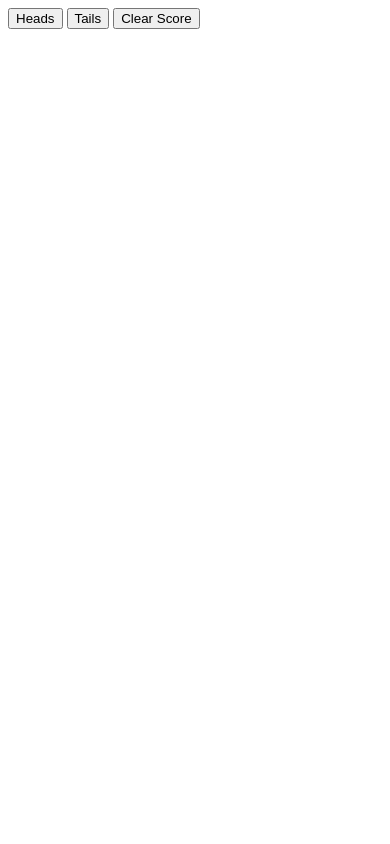
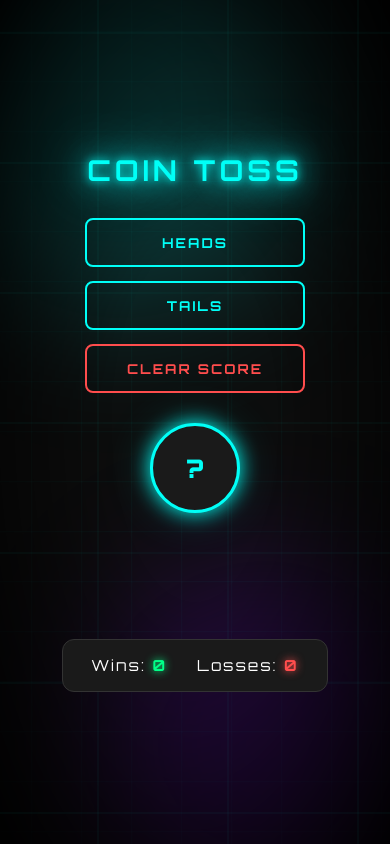
Before and after one commit to khyatimudgal/coin_toss_game, a plain HTML site: page coin_toss.html in a window 390 px wide. Drawn offline with Linux system fonts and the light colour scheme.

Commit message:
Style added with new features

```diff
--- /dev/null
+++ b/coin_toss.css
@@ -0,0 +1,324 @@
+* {
+  margin: 0;
+  padding: 0;
+  box-sizing: border-box;
+}
+
+body {
+  background-color: #0d0d0d;
+  color: #ffffff;
+  font-family: 'Orbitron', sans-serif;
+  display: flex;
+  flex-direction: column;
+  align-items: center;
+  justify-content: center;
+  min-height: 100vh;
+  overflow: hidden;
+  transition: background-color 0.3s ease;
+}
+
+/* Animated grid background - layer 1 (small, fast) */
+body::before {
+  content: '';
+  position: fixed;
+  top: 0;
+  left: 0;
+  width: 100%;
+  height: 100%;
+  background-image:
+    linear-gradient(rgba(0, 255, 247, 0.04) 1px, transparent 1px),
+    linear-gradient(90deg, rgba(0, 255, 247, 0.04) 1px, transparent 1px);
+  background-size: 50px 50px;
+  animation: gridMove 8s linear infinite;
+  z-index: -1;
+}
+
+/* Animated grid background - layer 2 (large, slow) + vignette */
+body::after {
+  content: '';
+  position: fixed;
+  top: 0;
+  left: 0;
+  width: 100%;
+  height: 100%;
+  background-image:
+    linear-gradient(rgba(0, 255, 247, 0.06) 1px, transparent 1px),
+    linear-gradient(90deg, rgba(0, 255, 247, 0.06) 1px, transparent 1px),
+    radial-gradient(ellipse at center, transparent 30%, rgba(0, 0, 0, 0.92) 100%);
+  background-size: 130px 130px, 130px 130px, 100% 100%;
+  animation: gridMoveSlow 20s linear infinite;
+  z-index: -1;
+}
+
+@keyframes gridMove {
+  0% { background-position: 0 0, 0 0; }
+  100% { background-position: 50px 50px, 50px 50px; }
+}
+
+@keyframes gridMoveSlow {
+  0% { background-position: 0 0, 0 0, center; }
+  100% { background-position: -130px 130px, -130px 130px, center; }
+}
+
+/* Floating orbs */
+h1::before,
+h1::after {
+  content: '';
+  position: fixed;
+  border-radius: 50%;
+  filter: blur(90px);
+  z-index: -1;
+  pointer-events: none;
+}
+
+h1::before {
+  width: 400px;
+  height: 400px;
+  background: rgba(0, 255, 247, 0.18);
+  top: -100px;
+  left: -100px;
+  filter: blur(70px);
+  animation: floatOrb1 14s ease-in-out infinite alternate;
+}
+
+h1::after {
+  width: 350px;
+  height: 350px;
+  background: rgba(130, 0, 255, 0.2);
+  bottom: -100px;
+  right: -80px;
+  filter: blur(70px);
+  animation: floatOrb2 10s ease-in-out infinite alternate;
+}
+
+@keyframes floatOrb1 {
+  0%   { transform: translate(0, 0); }
+  100% { transform: translate(80px, 60px); }
+}
+
+@keyframes floatOrb2 {
+  0%   { transform: translate(0, 0); }
+  100% { transform: translate(-60px, -50px); }
+}
+
+/* Background flash */
+body.win-flash {
+  animation: winFlash 0.6s ease;
+}
+
+body.lose-flash {
+  animation: loseFlash 0.6s ease;
+}
+
+@keyframes winFlash {
+  0%, 100% { background-color: #0d0d0d; }
+  50% { background-color: #002a1a; }
+}
+
+@keyframes loseFlash {
+  0%, 100% { background-color: #0d0d0d; }
+  50% { background-color: #2a0000; }
+}
+
+h1 {
+  font-size: 3rem;
+  margin-bottom: 40px;
+  text-transform: uppercase;
+  letter-spacing: 8px;
+  color: #00fff7;
+  text-shadow: 0 0 10px #00fff7, 0 0 30px #00fff7;
+  animation: neonFlicker 6s infinite;
+}
+
+@keyframes neonFlicker {
+  0%, 19%, 21%, 23%, 25%, 54%, 56%, 100% {
+    color: #00fff7;
+    text-shadow: 0 0 10px #00fff7, 0 0 30px #00fff7, 0 0 60px #00fff7;
+  }
+  20%, 24%, 55% {
+    color: rgba(0, 255, 247, 0.4);
+    text-shadow: none;
+  }
+  22% {
+    color: rgba(0, 255, 247, 0.7);
+    text-shadow: 0 0 5px #00fff7;
+  }
+}
+
+#buttons {
+  display: flex;
+  gap: 20px;
+  margin-bottom: 40px;
+}
+
+button {
+  padding: 14px 30px;
+  font-size: 0.9rem;
+  font-family: 'Orbitron', sans-serif;
+  font-weight: bold;
+  text-transform: uppercase;
+  letter-spacing: 2px;
+  border: 2px solid #00fff7;
+  background: transparent;
+  color: #00fff7;
+  border-radius: 8px;
+  cursor: pointer;
+  transition: all 0.2s ease;
+}
+
+button:hover {
+  background: #00fff7;
+  color: #0d0d0d;
+  box-shadow: 0 0 15px #00fff7, 0 0 40px #00fff7;
+}
+
+button:active {
+  transform: translateY(4px) scale(0.96);
+  box-shadow: none;
+}
+
+#clear-btn {
+  border-color: #ff4d4d;
+  color: #ff4d4d;
+}
+
+#clear-btn:hover {
+  background: #ff4d4d;
+  color: #0d0d0d;
+  box-shadow: 0 0 15px #ff4d4d, 0 0 40px #ff4d4d;
+}
+
+/* Coin */
+#coin {
+  width: 110px;
+  height: 110px;
+  border-radius: 50%;
+  border: 3px solid #00fff7;
+  box-shadow: 0 0 20px #00fff7, 0 0 50px rgba(0, 255, 247, 0.2);
+  background: #1a1a1a;
+  display: flex;
+  align-items: center;
+  justify-content: center;
+  font-size: 2rem;
+  font-weight: 900;
+  color: #00fff7;
+  margin-bottom: 30px;
+}
+
+#coin.flipping {
+  animation: coinFlip 0.8s ease-in-out;
+}
+
+@keyframes coinFlip {
+  0%   { transform: rotateY(0deg); }
+  100% { transform: rotateY(720deg); }
+}
+
+/* Result message */
+#result-message {
+  font-size: 1.3rem;
+  letter-spacing: 2px;
+  min-height: 2rem;
+  margin-bottom: 16px;
+}
+
+#result-message.fade-in {
+  animation: fadeIn 0.4s ease forwards;
+}
+
+@keyframes fadeIn {
+  from { opacity: 0; transform: translateY(-10px); }
+  to   { opacity: 1; transform: translateY(0); }
+}
+
+/* Win streak */
+#streak {
+  font-size: 1rem;
+  letter-spacing: 2px;
+  color: #ffd700;
+  text-shadow: 0 0 10px #ffd700;
+  min-height: 1.5rem;
+  margin-bottom: 30px;
+}
+
+/* Score board */
+#score-board {
+  display: flex;
+  gap: 50px;
+  font-size: 1.1rem;
+  letter-spacing: 2px;
+  border: 1px solid #333;
+  padding: 20px 40px;
+  border-radius: 12px;
+  background: #1a1a1a;
+}
+
+#wins {
+  color: #00ff88;
+  text-shadow: 0 0 8px #00ff88;
+  font-weight: bold;
+}
+
+#losses {
+  color: #ff4d4d;
+  text-shadow: 0 0 8px #ff4d4d;
+  font-weight: bold;
+}
+
+/* Keyboard hint */
+#keyboard-hint {
+  font-size: 0.65rem;
+  color: rgba(255, 255, 255, 0.3);
+  letter-spacing: 2px;
+  margin-top: 20px;
+}
+
+/* Responsive */
+@media (max-width: 480px) {
+  h1 {
+    font-size: 1.8rem;
+    letter-spacing: 4px;
+    margin-bottom: 30px;
+  }
+
+  #buttons {
+    flex-direction: column;
+    align-items: center;
+    gap: 14px;
+    margin-bottom: 30px;
+  }
+
+  button {
+    width: 220px;
+    padding: 14px 20px;
+    font-size: 0.85rem;
+  }
+
+  #coin {
+    width: 90px;
+    height: 90px;
+    font-size: 1.6rem;
+    margin-bottom: 24px;
+  }
+
+  #result-message {
+    font-size: 1rem;
+    text-align: center;
+    padding: 0 20px;
+  }
+
+  #streak {
+    font-size: 0.85rem;
+    text-align: center;
+  }
+
+  #score-board {
+    gap: 30px;
+    padding: 16px 28px;
+    font-size: 0.95rem;
+  }
+
+  #keyboard-hint {
+    display: none;
+  }
+}
--- a/coin_toss.html
+++ b/coin_toss.html
@@ -1,15 +1,35 @@
 <!DOCTYPE html>
+<html>
 <head>
-  <body>
-    <button onclick=" guess = 'HEADS', play(), console.log(score)"> Heads </button>
-    <button onclick=" guess = 'TAILS', play(), console.log (score)"> Tails </button>
+  <title>Coin Toss</title>
+  <link rel="preconnect" href="https://fonts.googleapis.com">
+  <link href="https://fonts.googleapis.com/css2?family=Orbitron:wght@400;700;900&display=swap" rel="stylesheet">
+  <link rel="stylesheet" href="coin_toss.css">
+</head>
+<body>
 
-    <button onclick="score.Wins= 0, score.Lose = 0, localStorage.clear, console.log(score)">Clear Score</button>
+  <h1>Coin Toss</h1>
 
-    <script src = 'coin_toss.js'></script>
+  <div id="buttons">
+    <button onclick="guess = 'HEADS', play()">Heads</button>
+    <button onclick="guess = 'TAILS', play()">Tails</button>
+    <button id="clear-btn" onclick="clearScore()">Clear Score</button>
+  </div>
 
-  </body>
+  <div id="coin">?</div>
 
+  <div id="result-message"></div>
 
+  <div id="streak"></div>
 
-</head>
+  <div id="score-board">
+    <span>Wins: <span id="wins">0</span></span>
+    <span>Losses: <span id="losses">0</span></span>
+  </div>
+
+  <div id="keyboard-hint">[ H ] Heads &nbsp;&nbsp; [ T ] Tails &nbsp;&nbsp; [ C ] Clear</div>
+
+  <script src="coin_toss.js"></script>
+
+</body>
+</html>
--- a/coin_toss.js
+++ b/coin_toss.js
@@ -1,21 +1,87 @@
-    let result = ''
-    let guess = ''
-    let win = 0
-    let lose = 0
+let result = ''
+let guess = ''
+let winStreak = 0
 
-    const score = localStorage.getItem('score') ?
-    JSON.parse(localStorage.getItem('score')):
-    {
-      Wins : 0,
-      Lose : 0
+const score = localStorage.getItem('score') ?
+  JSON.parse(localStorage.getItem('score')) :
+  { Wins: 0, Lose: 0 }
+
+updateScoreBoard()
+
+function play() {
+  const random_number = parseFloat(Math.random()).toFixed(1)
+  result = random_number <= 0.5 ? 'HEADS' : 'TAILS'
+
+  const coin = document.getElementById('coin')
+  const message = document.getElementById('result-message')
+  const streakEl = document.getElementById('streak')
+
+  // Start coin flip
+  message.textContent = ''
+  message.className = ''
+  coin.classList.remove('flipping')
+  void coin.offsetWidth // reflow to restart animation
+  coin.classList.add('flipping')
+
+  setTimeout(() => {
+    coin.classList.remove('flipping')
+    coin.textContent = result === 'HEADS' ? 'H' : 'T'
+
+    if (guess === result) {
+      score.Wins += 1
+      winStreak += 1
+      message.textContent = `It was ${result} — You Win!`
+      message.style.color = '#00ff88'
+      flashBackground('win')
+    } else {
+      score.Lose += 1
+      winStreak = 0
+      message.textContent = `It was ${result} — You Lose!`
+      message.style.color = '#ff4d4d'
+      flashBackground('lose')
     }
 
-    function play(){
-    random_number = parseFloat(Math.random()).toFixed(1)
-    random_number <= 0.5 ? result = 'HEADS' : result = 'TAILS'
-    console.log ('Computers choice: ', result)
+    // Fade in result message
+    void message.offsetWidth
+    message.classList.add('fade-in')
 
-    guess == result ? (console.log('YOU WIN'), score.Wins += 1) : (console.log('YOU LOSE'), score.Lose += 1)
+    // Win streak
+    if (winStreak >= 2) {
+      streakEl.textContent = `${winStreak} wins in a row!`
+    } else {
+      streakEl.textContent = ''
+    }
 
-     localStorage.setItem ('score', JSON.stringify(score))
-    }
+    localStorage.setItem('score', JSON.stringify(score))
+    updateScoreBoard()
+  }, 800)
+}
+
+function flashBackground(type) {
+  document.body.classList.remove('win-flash', 'lose-flash')
+  void document.body.offsetWidth
+  document.body.classList.add(type === 'win' ? 'win-flash' : 'lose-flash')
+}
+
+function clearScore() {
+  score.Wins = 0
+  score.Lose = 0
+  winStreak = 0
+  localStorage.clear()
+  updateScoreBoard()
+  document.getElementById('result-message').textContent = ''
+  document.getElementById('streak').textContent = ''
+  document.getElementById('coin').textContent = '?'
+}
+
+function updateScoreBoard() {
+  document.getElementById('wins').textContent = score.Wins
+  document.getElementById('losses').textContent = score.Lose
+}
+
+document.addEventListener('keydown', (e) => {
+  const key = e.key.toLowerCase()
+  if (key === 'h') { guess = 'HEADS'; play() }
+  if (key === 't') { guess = 'TAILS'; play() }
+  if (key === 'c') clearScore()
+})
```
